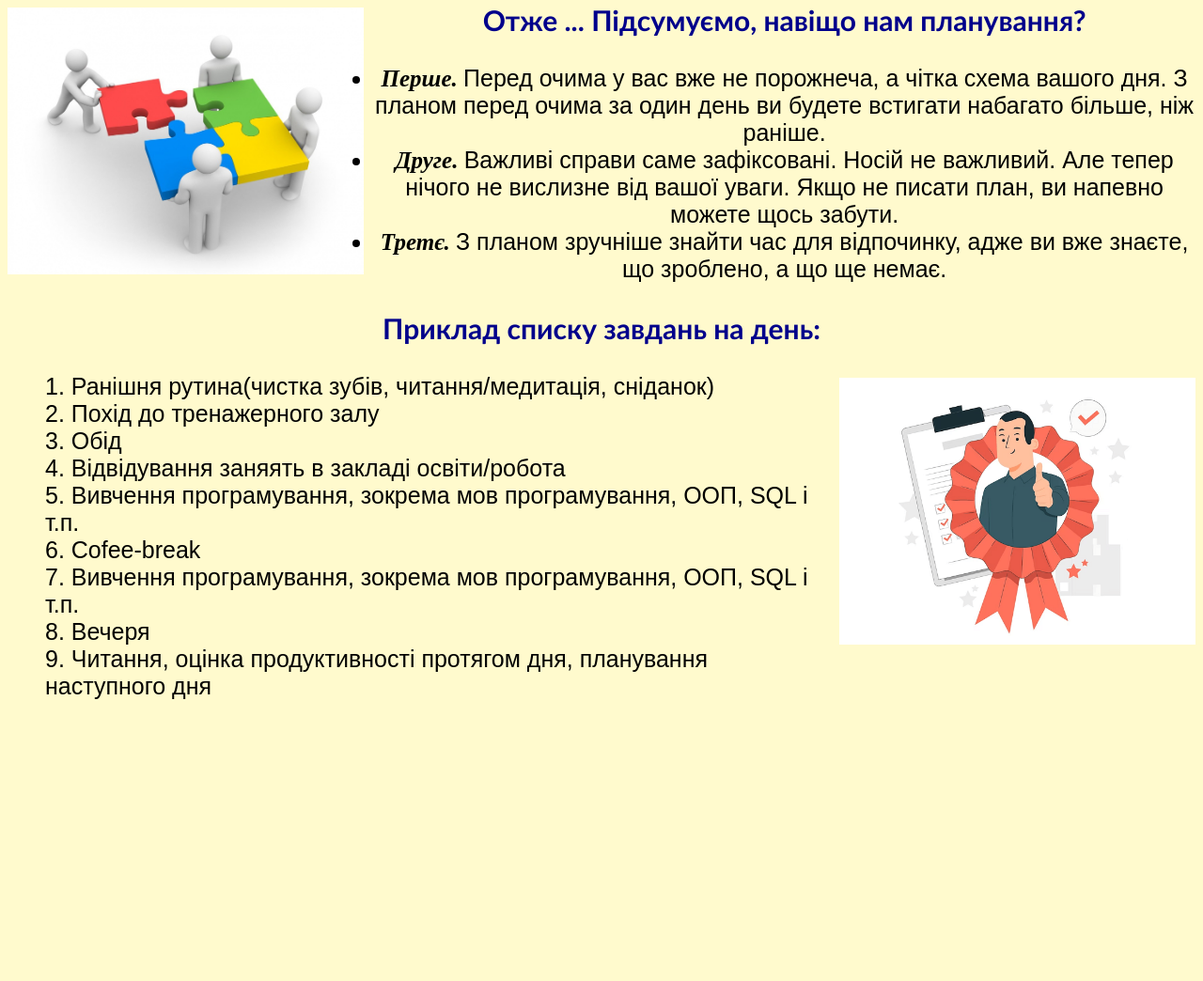
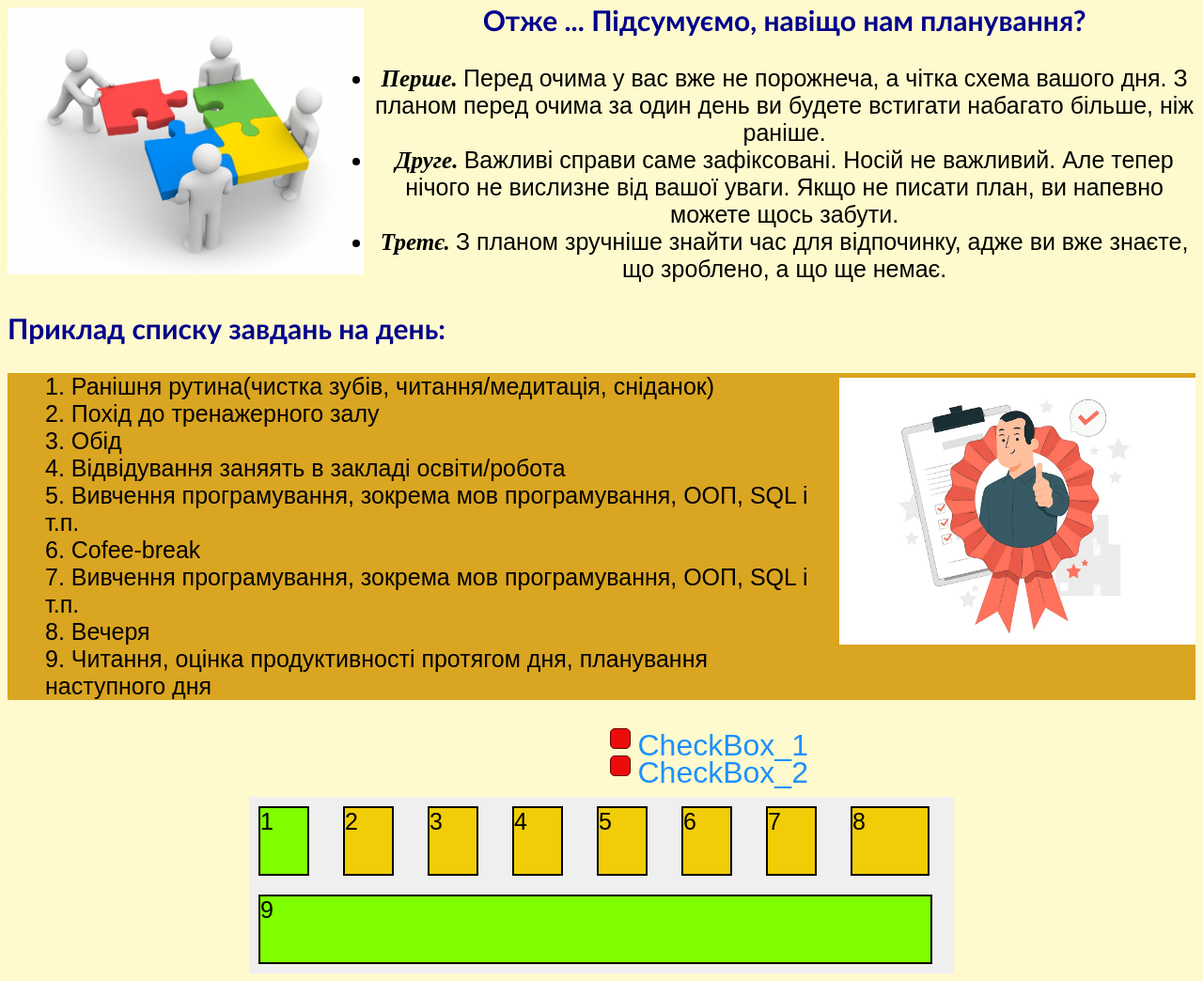
Before and after one commit to IvanLebid/ITechLab2, a plain HTML site: page index.html in a window 1280 px wide. Shown: the part 1442-2486 px from the top of the page at 94% size. Before the commit the page ends 2212 px from the top, so only its background shows below. Drawn offline with Linux system fonts and the light colour scheme; files whose address does not match are found by name.

Commit message:
added adaptive checkbox and flexbox container. Corrected .html and .css files

```diff
--- a/index.html
+++ b/index.html
@@ -25,6 +25,7 @@
 <h1 style="text-align: center;">Лабораторна робота №2</h1>
 <div style="text-align: center; font-size: 35px; color:brown;  ">Каскадні таблиці стилів <span>(CSS)</span></div>
 </header>
+<img  src="E:\NURE\ITech\labs\lab2\images\Nure.png" alt="NURE" class="imgPosition">
         <h2>Планування свого часу, або чому так важливо планувати свій день</h2>
     <div>
       <img  src="E:\NURE\ITech\labs\lab2\images\Планування свого часу.png" alt="TimeManagement" class="rightimg">
@@ -84,9 +85,9 @@
     <p></p>
     <div>
 
-      <h3>Приклад списку завдань на день:</h3>
+      <h3 style="text-align: left;">Приклад списку завдань на день:</h3>
       <img src="E:\NURE\ITech\labs\lab2\images\planningIsCool.png" alt="planingCool" class="rightimg">
-    <ol>
+    <ol id="planExample">
         <li>Ранішня рутина(чистка зубів, читання/медитація, сніданок)</li>
         <li>Похід до тренажерного залу</li>
         <li>Обід</li>
@@ -99,6 +100,28 @@
 
     </ol>
     </div>
+    <div class="checkbox">
+      <input class="checkbox_button" type="checkbox" id="1">
+      <label class="checkbox_label" for="1"> CheckBox_1</label>
+    </div>
+    <div class="checbox">
+      <input class="checkbox_button" type="checkbox" id="2">
+      <label class="checkbox_label" for="2">CheckBox_2</label>
+    </div>
+    <div class="container">
+      <div style="background-color: chartreuse;" class="box">1</div>
+      <div class="box">2</div>
+      <div class="box">3</div>
+      <div class="box">4</div>
+      <div class="box">5</div>
+      <div class="box">6</div>
+      <div class="box">7</div>
+      <div style="width: 80px;" class="box" >8</div>
+      <p></p>
+      <div style="width: 95%; background-color: chartreuse;" class="box">9</div>
+
+    </div>
+
 
 </body>
 
--- a/style.css
+++ b/style.css
@@ -1,5 +1,5 @@
 div{
-    width: auto
+    width: 100%
 }
 .rightimg{
     max-width: 30%;
@@ -18,7 +18,6 @@ h2{
     text-align: center;
     font-size: 45px;
     font-weight: 600;
-    /* style="text-align: center; font-size: 45px; font-weight: 600;" */
 }
 
 h3{
@@ -33,7 +32,68 @@ span{
     font-weight: 600;
 
 }
-ol{
+ol#planExample{
+    background-color: goldenrod;
     list-style-position: inside;
     text-align: left;
 }
+.imgPosition{
+    position: fixed;
+    top: 10px;
+    left: 25px;
+    width: 5%;
+    z-index: -1;
+}
+
+.checkbox_button{
+    appearance: none;
+}
+.checkbox_label{
+    font-size: 2rem;
+    color: dodgerblue;
+    padding-left: 30px;
+    cursor: pointer;
+    margin: 5px;
+    position: absolute;
+}
+.checkbox_label:before{
+    content: "";
+    display: block;
+    width: 20px;
+    height: 20px;
+    border-radius: 5px;
+    border: 1px solid #620505;
+    background-color: #ed0c0c;
+    position: absolute;
+    top: 0;
+    left: 0;
+}
+
+.checkbox_button:checked + .checkbox_label:before{
+    border: 1px solid #034912;
+    background-color: #06c543;
+}
+
+.container{
+    background-color: #efefef;
+    display: inline-flex;
+    flex-direction: row;
+     flex-wrap: wrap;
+    /* margin: 20px; */
+    margin-top: 20px;
+    width: 750px;
+    height: auto;
+    align-content: center;
+    /* align-items: center; */
+   justify-content: space-between;
+
+}
+
+.box{
+    background-color: #f0cd06;
+    text-align: left;
+    margin: 10px;
+    width: 50px;
+    height: 70px;
+    border: 2px solid #000000;
+}
```
Also changed, not shown: images/Nure.png (added).
